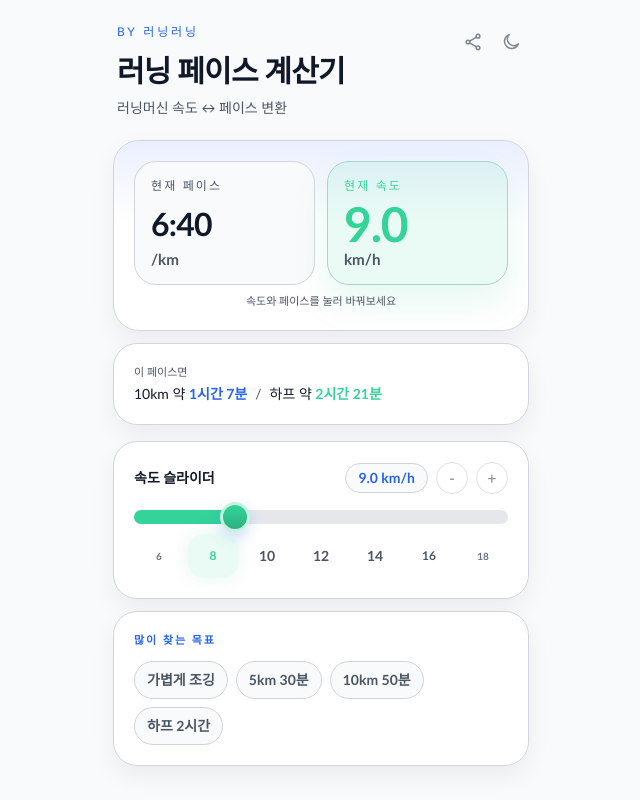
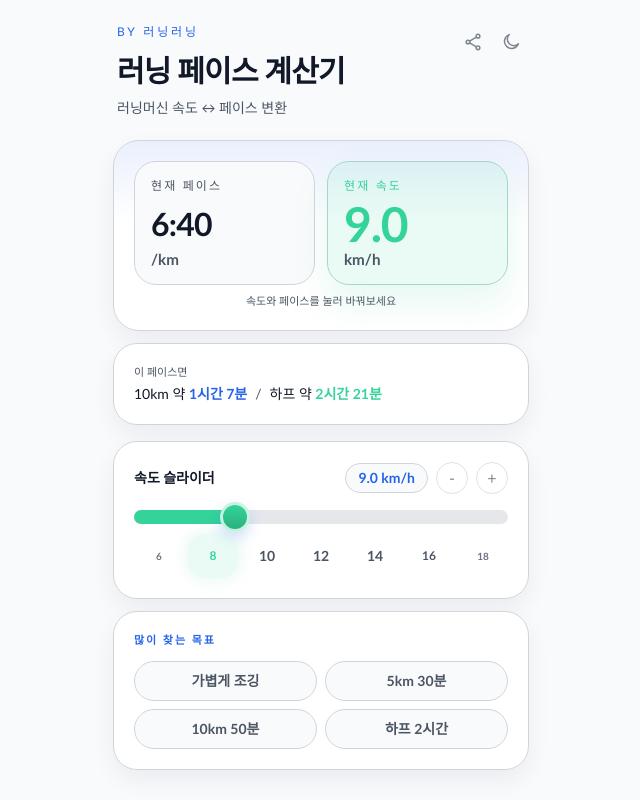
Before and after one commit to positanoarancia/runningrunning, a Next.js app: page / in a window 1280 px wide. Shown: the top 800 px of the page, without its empty margins (319-959 px from the left). Built offline with nearby package versions, Linux system fonts and the light colour scheme.

Commit message:
Tighten quick goal button layout

```diff
--- a/app/page.tsx
+++ b/app/page.tsx
@@ -622,7 +622,7 @@ export default function HomePage() {
           많이 찾는 목표
         </p>
 
-        <div className="mt-3 flex flex-wrap gap-2">
+        <div className="mt-3 grid grid-cols-2 gap-2">
           {QUICK_PRESETS.map((preset) => {
             const isActive = Math.abs(currentSpeed - preset.speed) < 0.16;
 
@@ -631,7 +631,7 @@ export default function HomePage() {
                 key={preset.label}
                 type="button"
                 onClick={() => applyPreset(preset.speed)}
-                className={`rounded-full border px-3 py-2 text-sm font-semibold transition active:scale-95 ${
+                className={`min-h-10 rounded-full border px-3 py-2 text-center text-sm font-semibold transition active:scale-95 ${
                   isActive
                     ? "theme-accent-green-soft theme-accent-green"
                     : "theme-soft theme-muted hover:bg-[color:color-mix(in_srgb,var(--primary)_7%,transparent)]"
```
